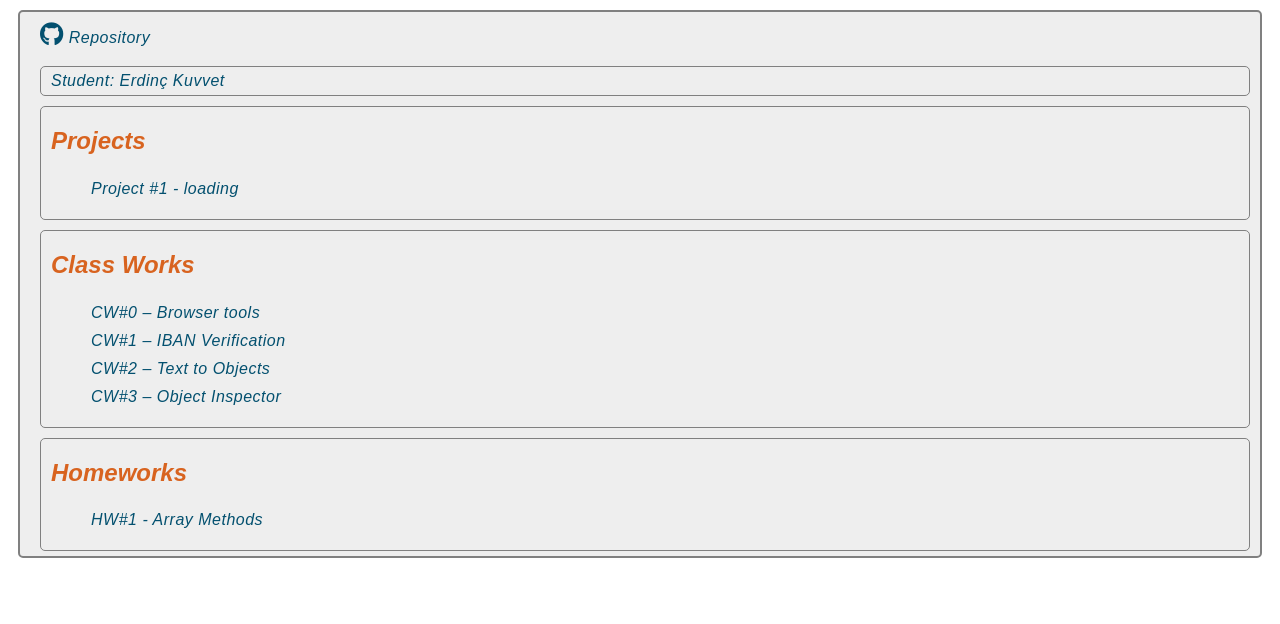
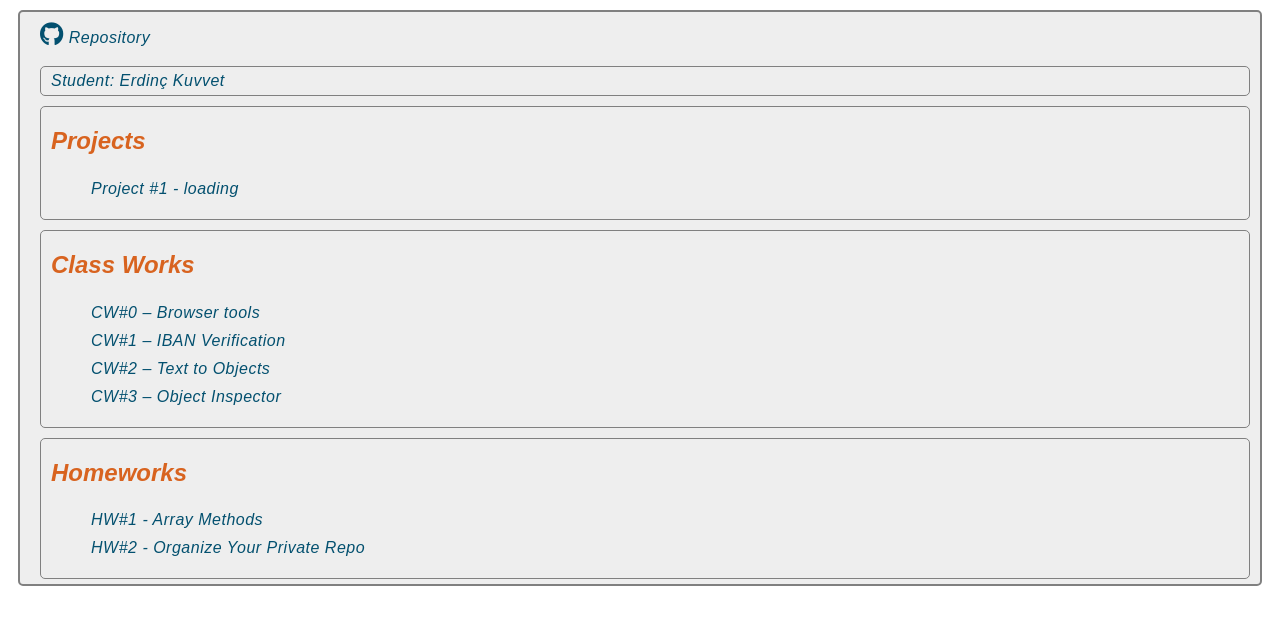
Before and after one commit to erdinckuvvet/advanced-programming-2022, a plain HTML site: page index.html in a window 1280 px wide. Drawn offline with Linux system fonts and the light colour scheme.

Commit message:
hw2 link added

```diff
--- a/index.html
+++ b/index.html
@@ -120,6 +120,10 @@
                     <a href="https://erdinckuvvet.github.io/advanced-programming-2022/HW1/chap4.html"><i
                         class="link"></i> HW#1 - Array Methods</a>
                 </li>
+                <li>
+                    <a href="#"><i
+                        class="link"></i> HW#2 - Organize Your Private Repo</a>
+                </li>
             </ul>
 
         </div>
```
